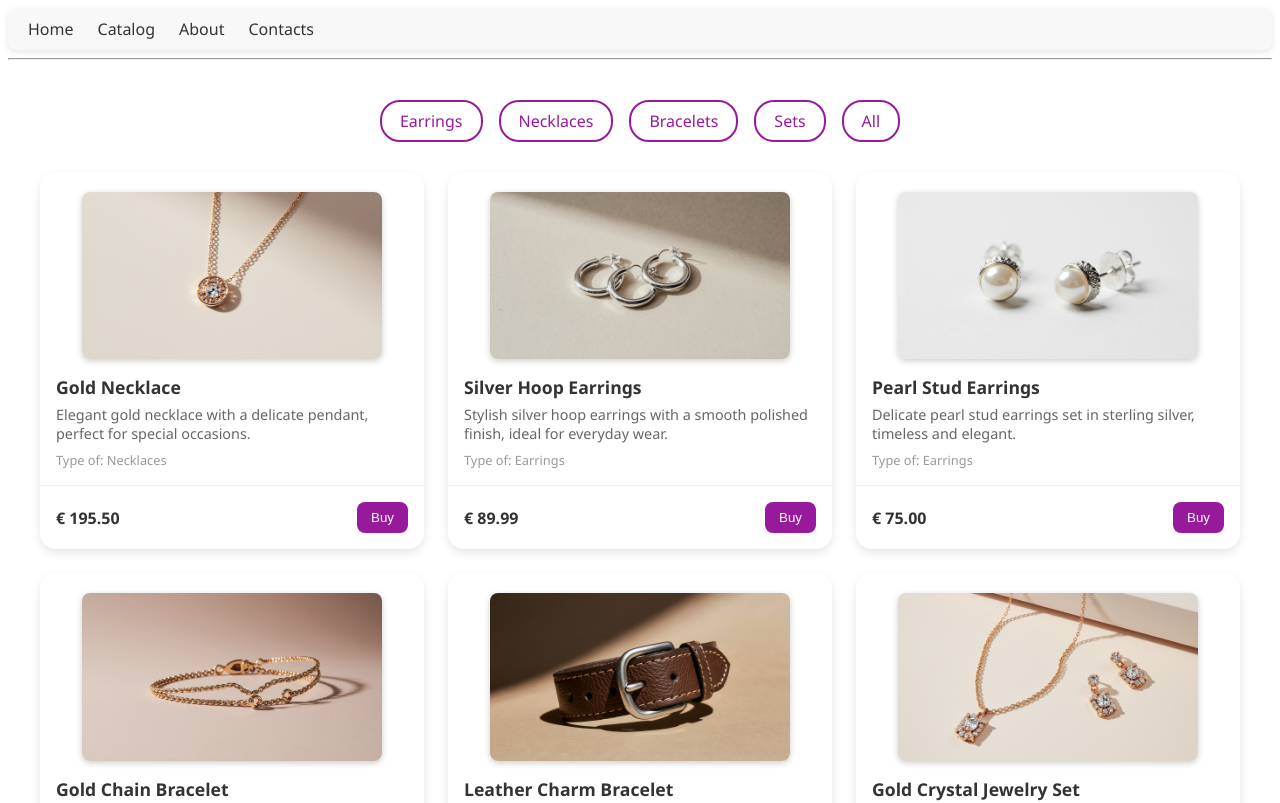
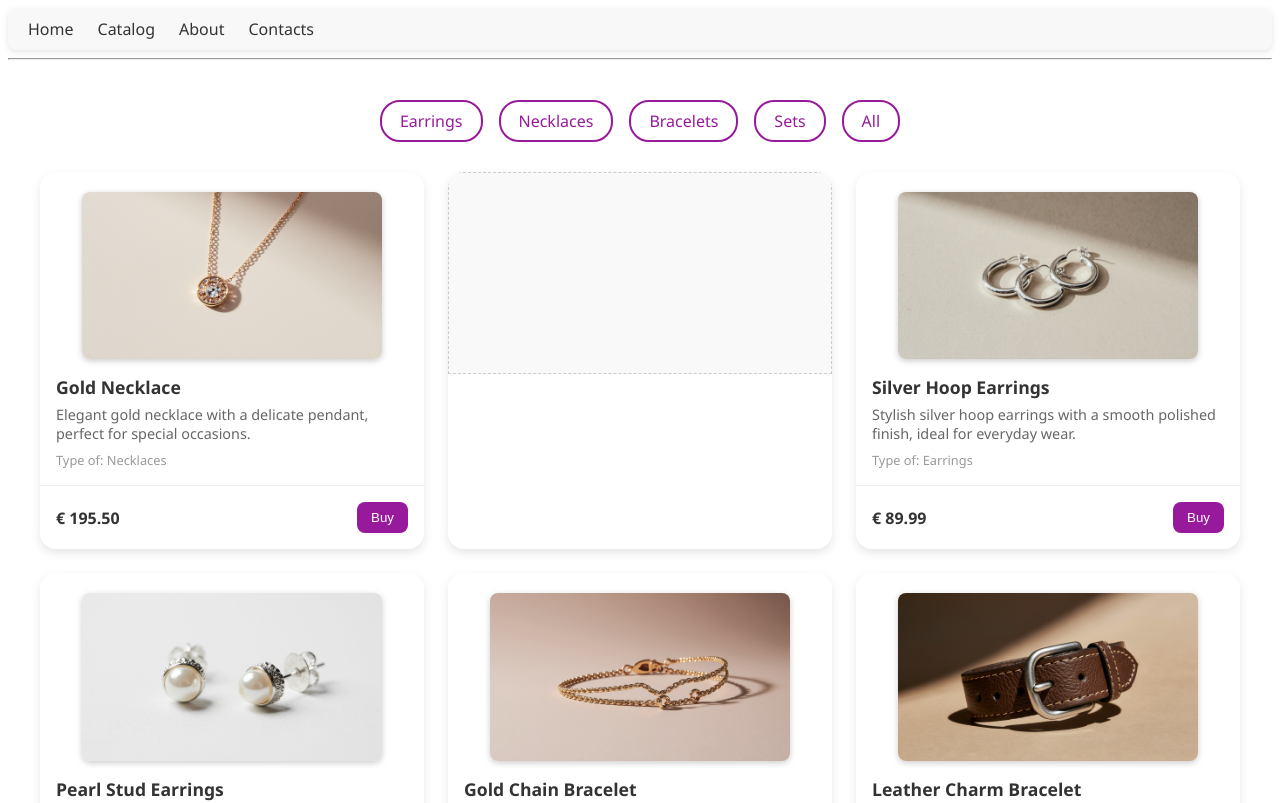
Before and after one commit to dorekv/gen-jewerly, an Angular app: page /catalog in a window 1280 px wide. Shown: the top 803 px of the page. Built offline with nearby package versions, Linux system fonts and the light colour scheme.

Commit message:
Add null handling

```diff
--- a/src/app/catalog/catalog.css
+++ b/src/app/catalog/catalog.css
@@ -48,6 +48,12 @@
   .products {
     grid-template-columns: 1fr;
   }
+}
+
+.product.empty {
+  height: 200px;
+  border: 1px dashed #ccc;
+  background-color: #f9f9f9;
 }
 
 .product-item {
--- a/src/app/catalog/catalog.html
+++ b/src/app/catalog/catalog.html
@@ -9,20 +9,27 @@
 
     <ul class="products">
         <li class="product-item" *ngFor="let product of getFilteredProducts()">
+            <ng-container *ngIf="product; else emptyProduct">
                 <div class="product">
                     <div class="product-details">
-                    <img class= "product-image" [src]="getProductImageUrl(product)" [alt]="product.name"/>
+                        <img class= "product-image" [src]="getProductImageUrl(product!)" [alt]="product?.name"/>
                         <div class="product-info">
-                        <div class="name"> {{product.name }}</div>
-                        <div class="description"> {{product.description}}</div>
-                        <div class="category">Type of: {{product.category}}</div>
+                            <div class="name"> {{product?.name }}</div>
+                            <div class="description"> {{product?.description}}</div>
+                            <div class="category">Type of: {{product?.category}}</div>
                         </div>
                     </div>
                     <div class="price">
-                    <div>&euro; {{product.price.toFixed(2)}}</div>
+                        <div>&euro; {{product!.price.toFixed(2)}}</div>
                         <button class="cta">Buy</button>
                     </div>
                 </div>
+            </ng-container>
+
+            <ng-template #emptyProduct>
+                <!-- Пустой элемент, можно стилизовать как пустую карточку -->
+                <div class="product empty"></div>
+            </ng-template>
         </li>
     </ul>
 </div>
--- a/src/app/catalog/catalog.ts
+++ b/src/app/catalog/catalog.ts
@@ -10,7 +10,7 @@ import { IProduct } from './product.model';
 })
 
 export class Catalog {
-  products: IProduct[];
+  products: (IProduct | null)[];
   filter: string = '';
 
 
@@ -29,6 +29,8 @@ export class Catalog {
         discount: 0.2,
         category: 'Necklaces'
       },
+
+      null,
 
       // Earrings
       {
@@ -90,6 +92,6 @@ export class Catalog {
   getFilteredProducts() {
     return this.filter === ''
     ? this.products
-    : this.products.filter(product => product.category === this.filter);
+    : this.products!.filter(product => product!.category === this.filter);
   }
 }
```
Lines whose indentation alone changed are shown as unchanged.
